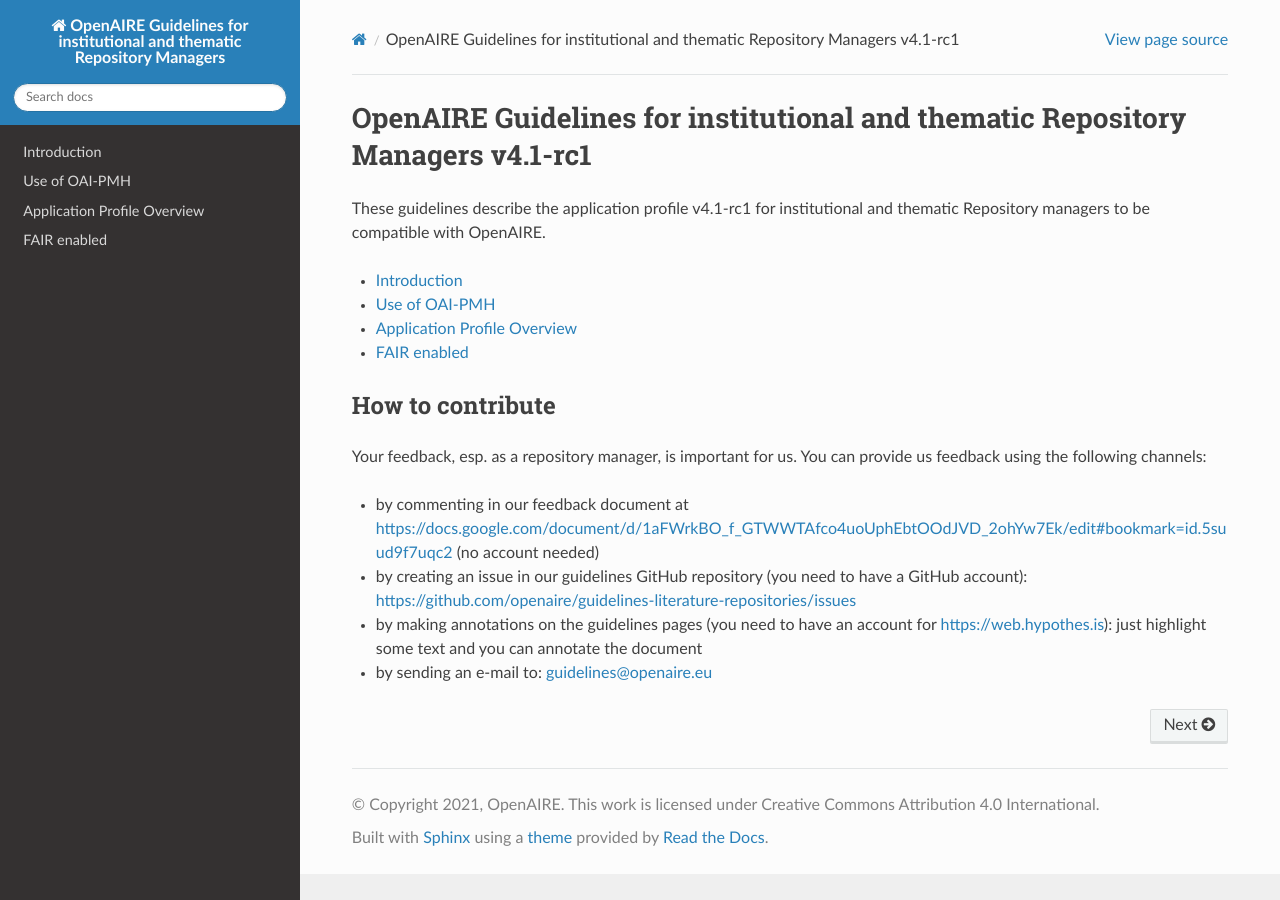
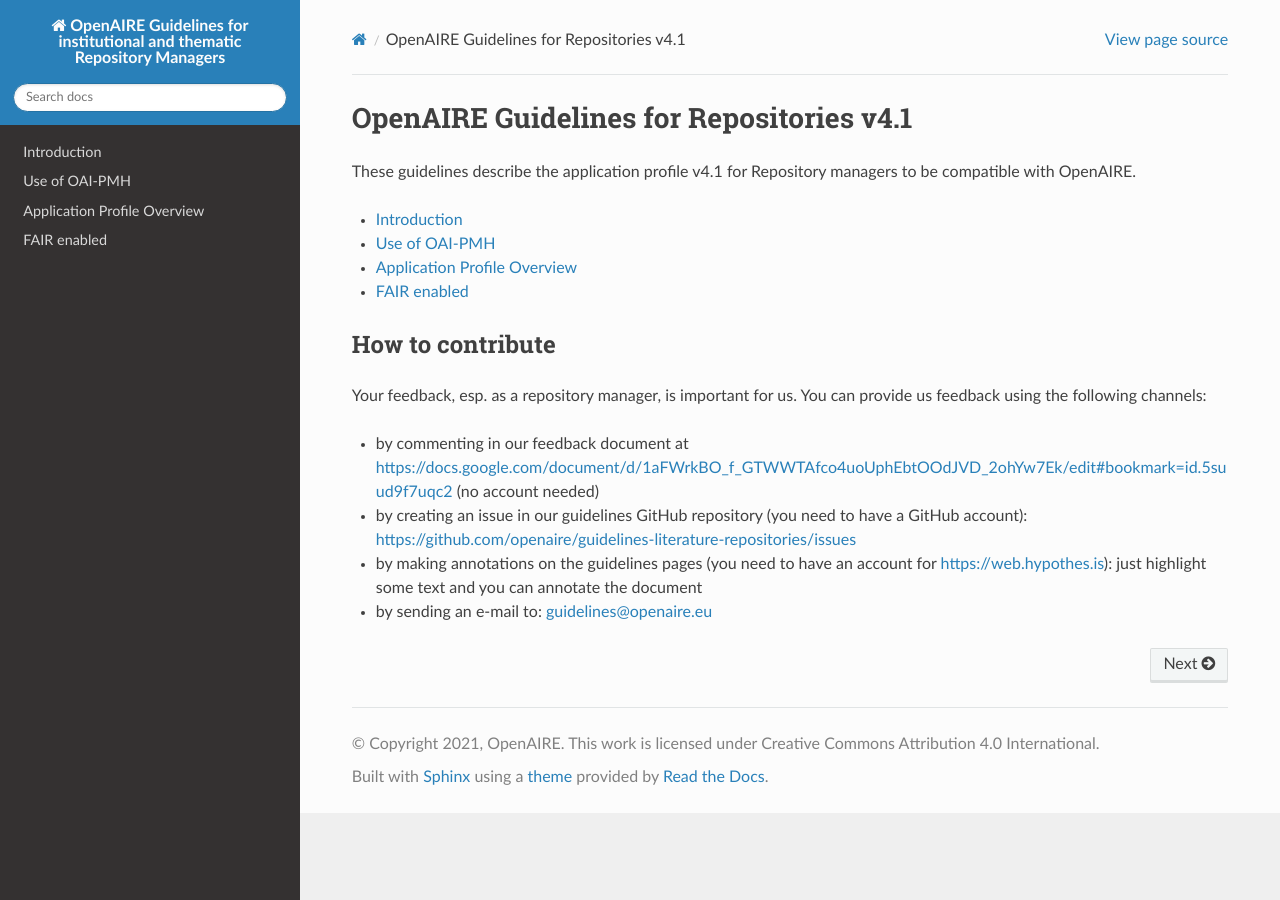
Before and after one commit to openaire/guidelines-literature-repositories, a Sphinx documentation site: the page built from docs/index.rst, in a window 1280 px wide. Built offline with Sphinx 7.4.7 and the Read the Docs theme 3.1.0, drawn with Linux system fonts in a browser that asks for light colours; a script that is not in the unit is left out.

Commit message:
Update index.rst
Update index.rst text

```diff
--- a/docs/index.rst
+++ b/docs/index.rst
@@ -1,8 +1,8 @@
 ###############################################################################
-OpenAIRE Guidelines for institutional and thematic Repository Managers v4.1-rc1
+OpenAIRE Guidelines for Repositories v4.1
 ###############################################################################
 
-These guidelines describe the application profile v4.1-rc1 for institutional and thematic Repository managers to be compatible with OpenAIRE.
+These guidelines describe the application profile v4.1 for Repository managers to be compatible with OpenAIRE.
 
 .. toctree::
    :maxdepth: 1
```
